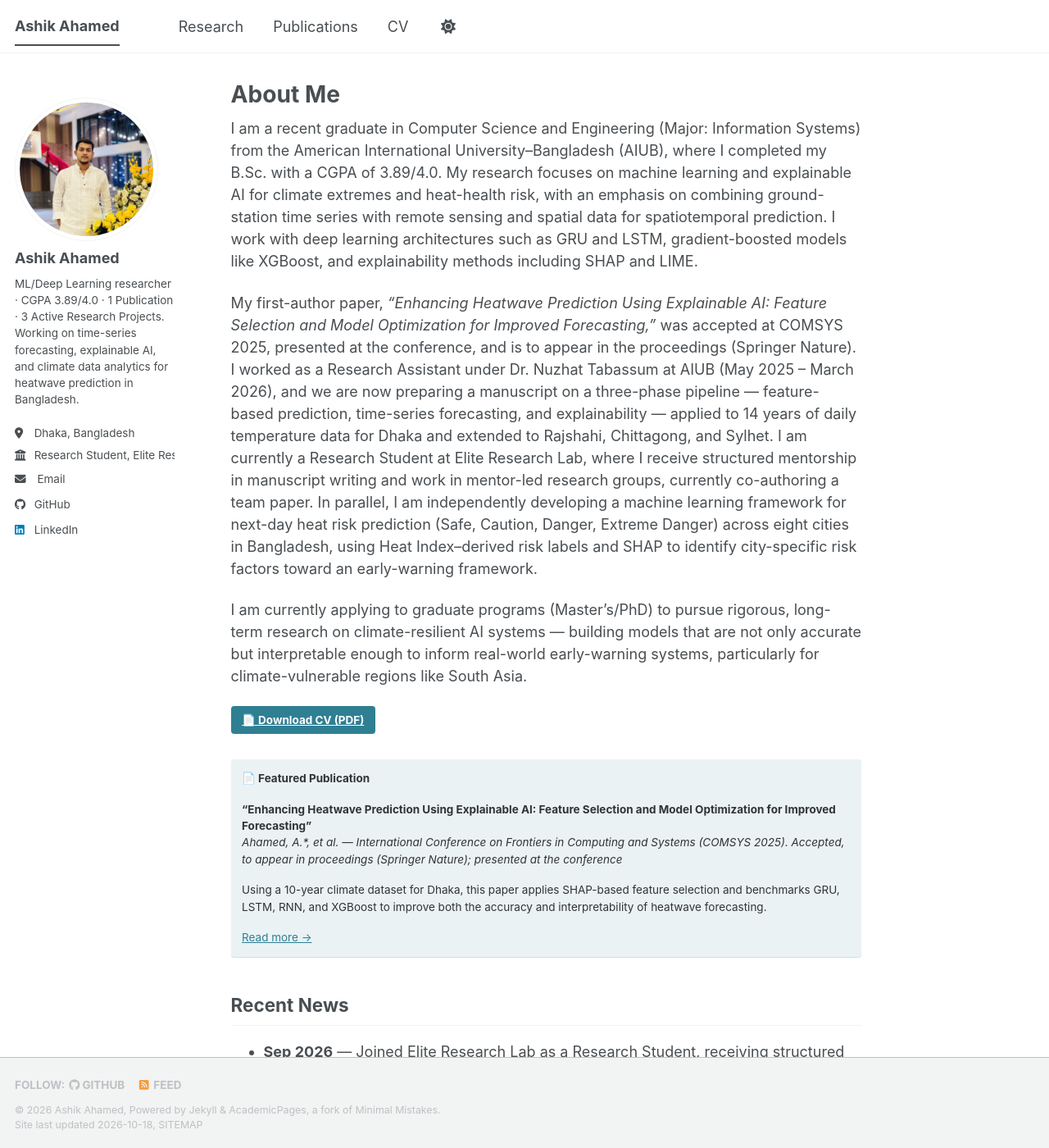
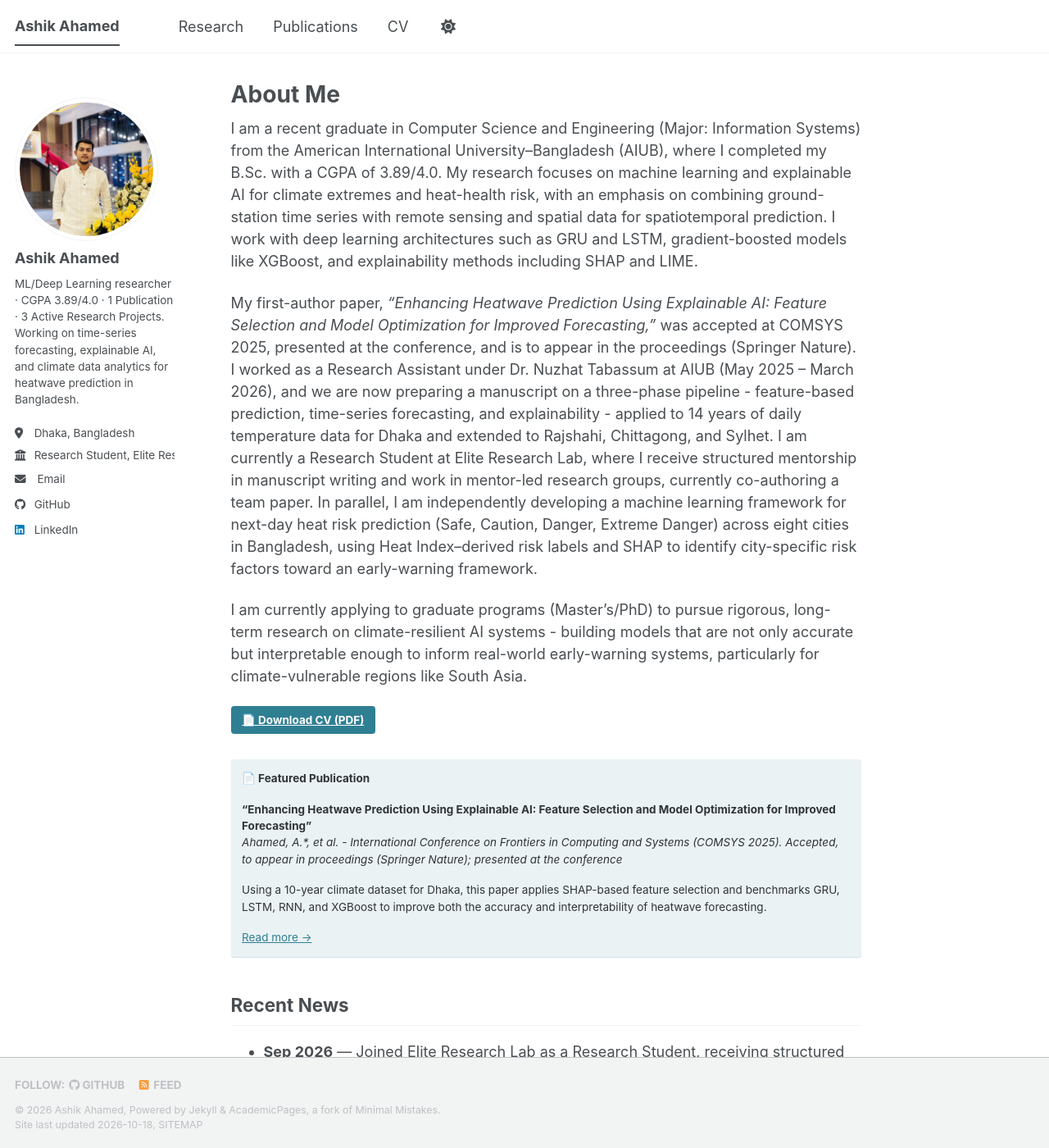
Before and after one commit to ashikahamed985/ashikahamed985.github.io, a Jekyll site: the page built from _pages/about.md, in a window 1280 px wide and 1400 px high. Shown: the whole window at 82% size. Built offline with Jekyll 4.4.1, drawn with Linux system fonts in a browser that asks for light colours; a style sheet for code colours, icons or effects is not loaded.

```diff
--- a/_pages/about.md
+++ b/_pages/about.md
@@ -10,9 +10,9 @@ redirect_from:
 
 I am a recent graduate in Computer Science and Engineering (Major: Information Systems) from the American International University–Bangladesh (AIUB), where I completed my B.Sc. with a CGPA of 3.89/4.0. My research focuses on machine learning and explainable AI for climate extremes and heat-health risk, with an emphasis on combining ground-station time series with remote sensing and spatial data for spatiotemporal prediction. I work with deep learning architectures such as GRU and LSTM, gradient-boosted models like XGBoost, and explainability methods including SHAP and LIME.
 
-My first-author paper, *"Enhancing Heatwave Prediction Using Explainable AI: Feature Selection and Model Optimization for Improved Forecasting,"* was accepted at COMSYS 2025, presented at the conference, and is to appear in the proceedings (Springer Nature). I worked as a Research Assistant under Dr. Nuzhat Tabassum at AIUB (May 2025 – March 2026), and we are now preparing a manuscript on a three-phase pipeline — feature-based prediction, time-series forecasting, and explainability — applied to 14 years of daily temperature data for Dhaka and extended to Rajshahi, Chittagong, and Sylhet. I am currently a Research Student at Elite Research Lab, where I receive structured mentorship in manuscript writing and work in mentor-led research groups, currently co-authoring a team paper. In parallel, I am independently developing a machine learning framework for next-day heat risk prediction (Safe, Caution, Danger, Extreme Danger) across eight cities in Bangladesh, using Heat Index–derived risk labels and SHAP to identify city-specific risk factors toward an early-warning framework.
+My first-author paper, *"Enhancing Heatwave Prediction Using Explainable AI: Feature Selection and Model Optimization for Improved Forecasting,"* was accepted at COMSYS 2025, presented at the conference, and is to appear in the proceedings (Springer Nature). I worked as a Research Assistant under Dr. Nuzhat Tabassum at AIUB (May 2025 – March 2026), and we are now preparing a manuscript on a three-phase pipeline - feature-based prediction, time-series forecasting, and explainability - applied to 14 years of daily temperature data for Dhaka and extended to Rajshahi, Chittagong, and Sylhet. I am currently a Research Student at Elite Research Lab, where I receive structured mentorship in manuscript writing and work in mentor-led research groups, currently co-authoring a team paper. In parallel, I am independently developing a machine learning framework for next-day heat risk prediction (Safe, Caution, Danger, Extreme Danger) across eight cities in Bangladesh, using Heat Index–derived risk labels and SHAP to identify city-specific risk factors toward an early-warning framework.
 
-I am currently applying to graduate programs (Master's/PhD) to pursue rigorous, long-term research on climate-resilient AI systems — building models that are not only accurate but interpretable enough to inform real-world early-warning systems, particularly for climate-vulnerable regions like South Asia.
+I am currently applying to graduate programs (Master's/PhD) to pursue rigorous, long-term research on climate-resilient AI systems - building models that are not only accurate but interpretable enough to inform real-world early-warning systems, particularly for climate-vulnerable regions like South Asia.
 
 <a href="/files/ASHIK_AHAMED.pdf" class="btn btn--primary" target="_blank" rel="noopener noreferrer">📄 Download CV (PDF)</a>
 
@@ -20,7 +20,7 @@ I am currently applying to graduate programs (Master's/PhD) to pursue rigorous,
 <strong>📄 Featured Publication</strong>
 
 <strong>"Enhancing Heatwave Prediction Using Explainable AI: Feature Selection and Model Optimization for Improved Forecasting"</strong><br>
-<em>Ahamed, A.*, et al. — International Conference on Frontiers in Computing and Systems (COMSYS 2025). Accepted, to appear in proceedings (Springer Nature); presented at the conference</em>
+<em>Ahamed, A.*, et al. - International Conference on Frontiers in Computing and Systems (COMSYS 2025). Accepted, to appear in proceedings (Springer Nature); presented at the conference</em>
 
 <p>Using a 10-year climate dataset for Dhaka, this paper applies SHAP-based feature selection and benchmarks GRU, LSTM, RNN, and XGBoost to improve both the accuracy and interpretability of heatwave forecasting.</p>
 
```
